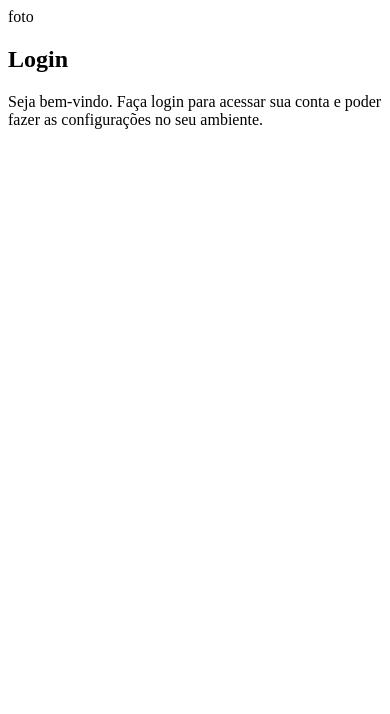
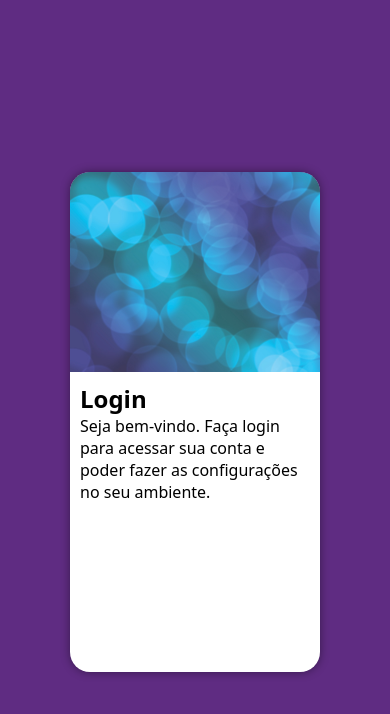
Before and after one commit to JoooNatan/projeto-login-html, a plain HTML site: page index.html in a window 390 px wide. Drawn offline with Linux system fonts and the light colour scheme.

Commit message:
mobile first

```diff
--- a/estilos/style.css
+++ b/estilos/style.css
@@ -5,3 +5,47 @@
     Verde: #49a09d
     Lilás: #5f2c82
 */
+
+* {
+    font-family: system-ui, -apple-system, BlinkMacSystemFont, 'Segoe UI', Roboto, Oxygen, Ubuntu, Cantarell, 'Open Sans', 'Helvetica Neue', sans-serif;
+    padding: 0px;
+    margin: 0px;
+    box-sizing: border-box;
+}
+
+body, html {
+    background-color: #5f2c82;
+    height: 100vh;
+    width: 100vw;
+}
+
+main {
+    position: relative;
+    height: 100vh;
+    width: 100vw;
+}
+
+section#login {
+    position: absolute;
+    top: 50%;
+    left: 50%;
+    transform: translate(-50%, -50%);
+    background-color: white;
+    width: 250px;
+    height: 500px;
+    border-radius: 20px;
+    overflow: hidden;
+    box-shadow: 0px 0px 10px #0000006c;
+}
+
+section#login > div#img {
+    display: block;
+    background: #5f2c82 url(../imgs/pexels-dana-tentis-370799.jpg) no-repeat;
+    background-size: cover;
+    height: 200px;
+}
+
+section#login > div#form {
+    display: block;
+    padding: 10px;
+}
--- a/index.html
+++ b/index.html
@@ -11,7 +11,6 @@
     <main>
         <section id="login">
             <div id="img">
-                foto
             </div>
             <div id="form">
                 <h1>Login</h1>
```
